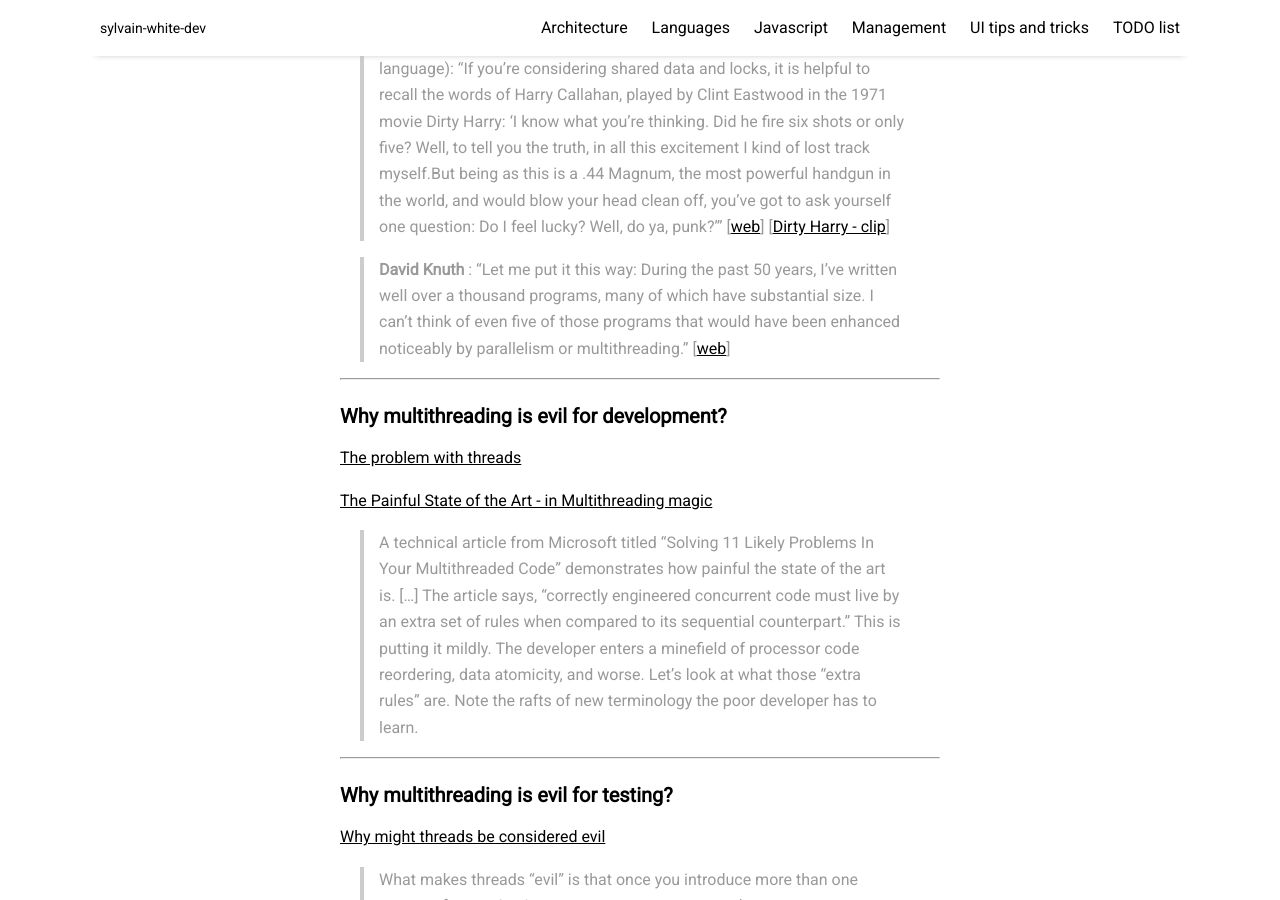
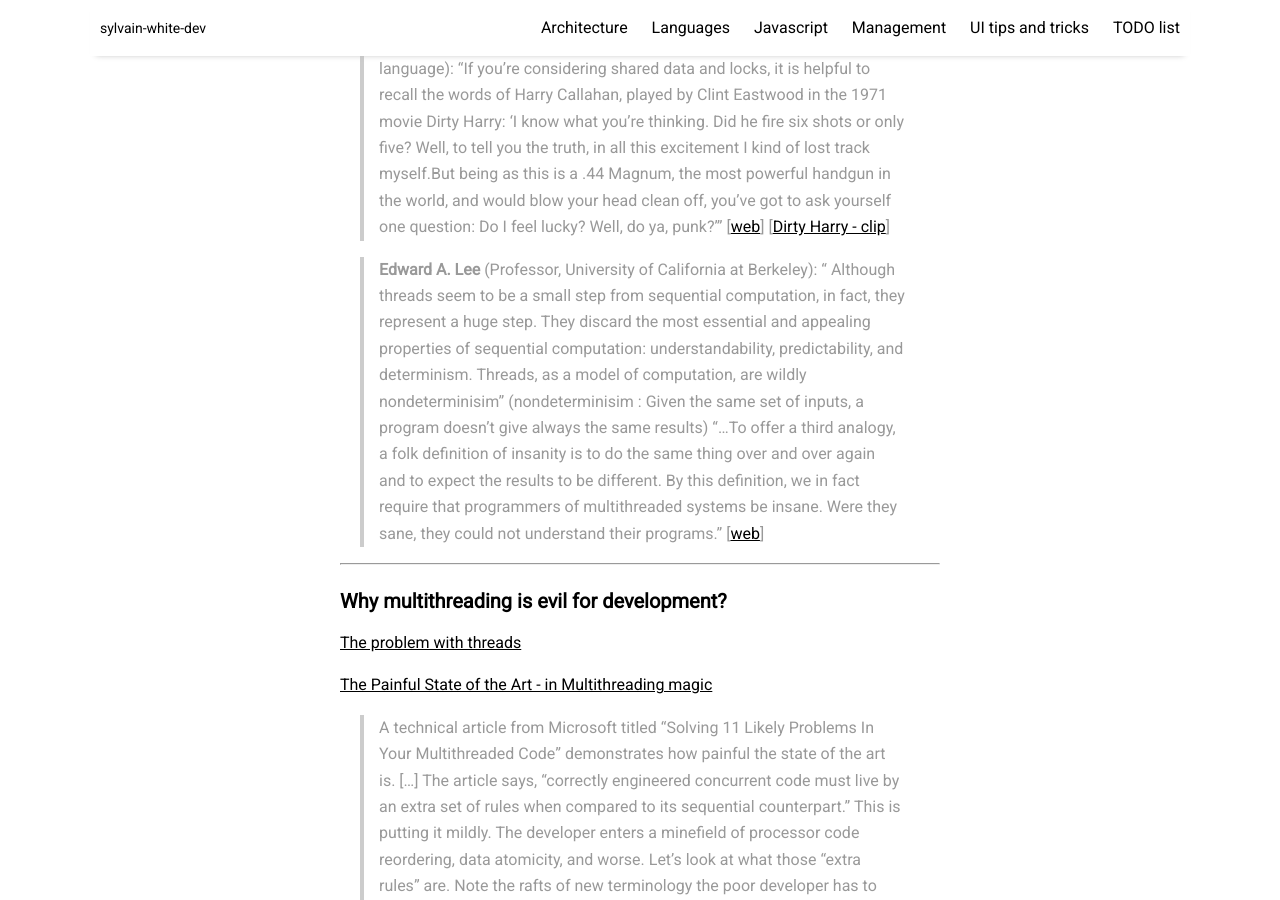
Before and after one commit to sylvainwhite/sylvain-white-dev, a Jekyll site: the page built from pages/architecture.md, in a window 1280 px wide and 900 px high, scrolled down 460 px. Built offline with Jekyll 4.4.1, drawn with Linux system fonts in a browser that asks for light colours; nearby versions of some CDN libraries.

Commit message:
Update multithreading quotes in architecture

```diff
--- a/pages/architecture.md
+++ b/pages/architecture.md
@@ -19,7 +19,7 @@ I hate multithreading with shared data. I've spent weeks (and one poor friend sp
 > **Martin Odersky** (Developer of the Java compiler, Designer of Scala language): “If you're considering shared data and locks, it is helpful to recall the words of Harry Callahan, played by Clint Eastwood in the 1971 movie Dirty Harry: ‘I know what you're thinking. Did he fire six shots or only five? Well, to tell you the truth, in all this excitement I kind of lost track myself.But being as this is a .44 Magnum, the most powerful handgun in the world, and would blow your head clean off, you've got to ask yourself one question: Do I feel lucky? Well, do ya, punk?’” [[web](https://www.artima.com/pins1ed/actors-and-concurrency.html){:target="_blank"}]
 [[Dirty Harry - clip](https://youtu.be/8Xjr2hnOHiM?t=93){:target="_blank"}]
 
-> **David Knuth** : “Let me put it this way: During the past 50 years, I’ve written well over a thousand programs, many of which have substantial size. I can’t think of even five of those programs that would have been enhanced noticeably by parallelism or multithreading.” [[web](http://www.informit.com/articles/article.aspx?p=1193856){:target="_blank"}]
+> **Edward A. Lee** (Professor, University of California at Berkeley): “  Although threads seem to be a small step from sequential computation, in fact, they represent a huge step.  They discard the most essential and appealing properties of sequential computation: understandability,  predictability,  and determinism. Threads, as a model of computation, are wildly nondeterminisim” (nondeterminisim : Given the same set of inputs, a program doesn't give always the same results) "...To offer a third analogy, a folk definition of insanity is to do the same thing over and over again and to expect the results to be different.  By this definition, we in fact require that programmers of multithreaded systems be insane. Were they sane, they could not understand their programs." [[web](https://www2.eecs.berkeley.edu/Pubs/TechRpts/2006/EECS-2006-1.pdf){:target="_blank"}]
 
 ------------------------------------------------------
 
```
